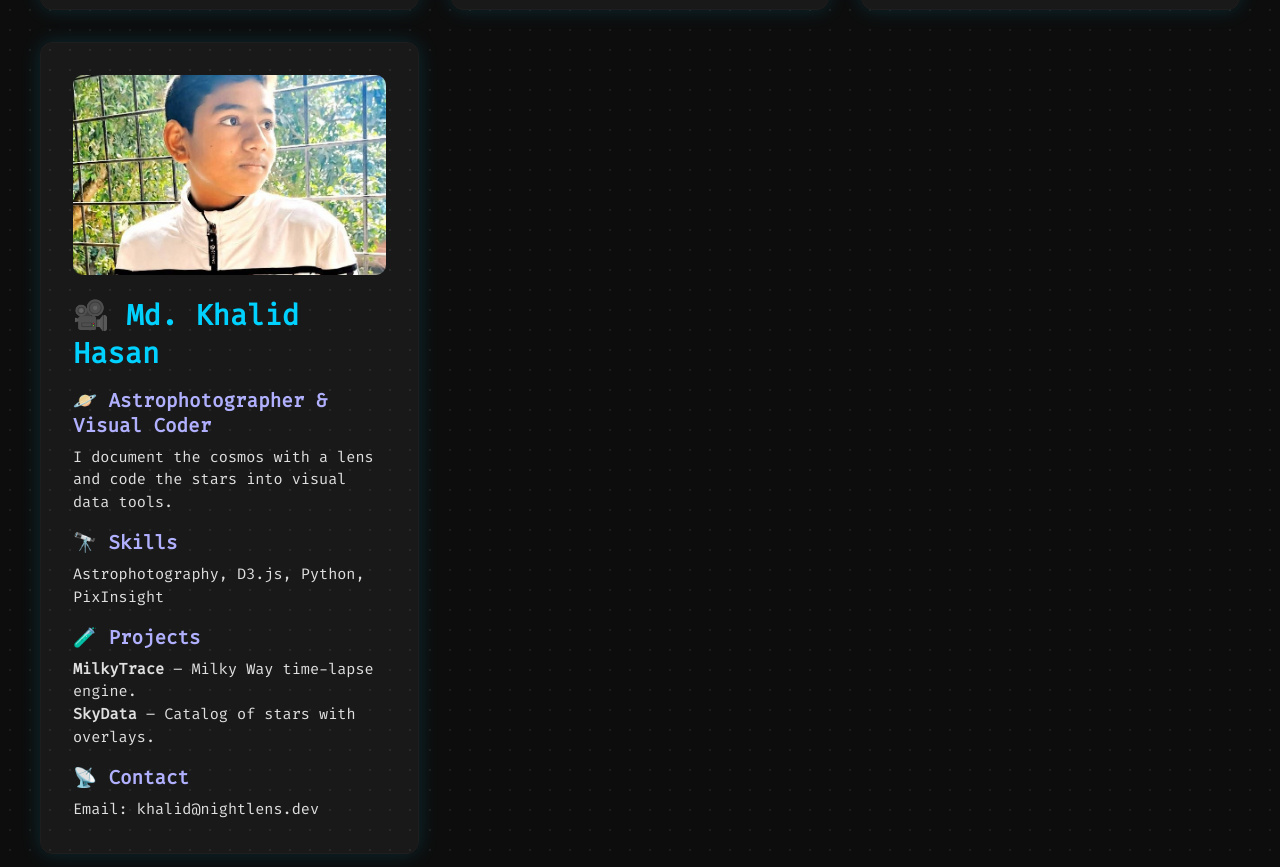
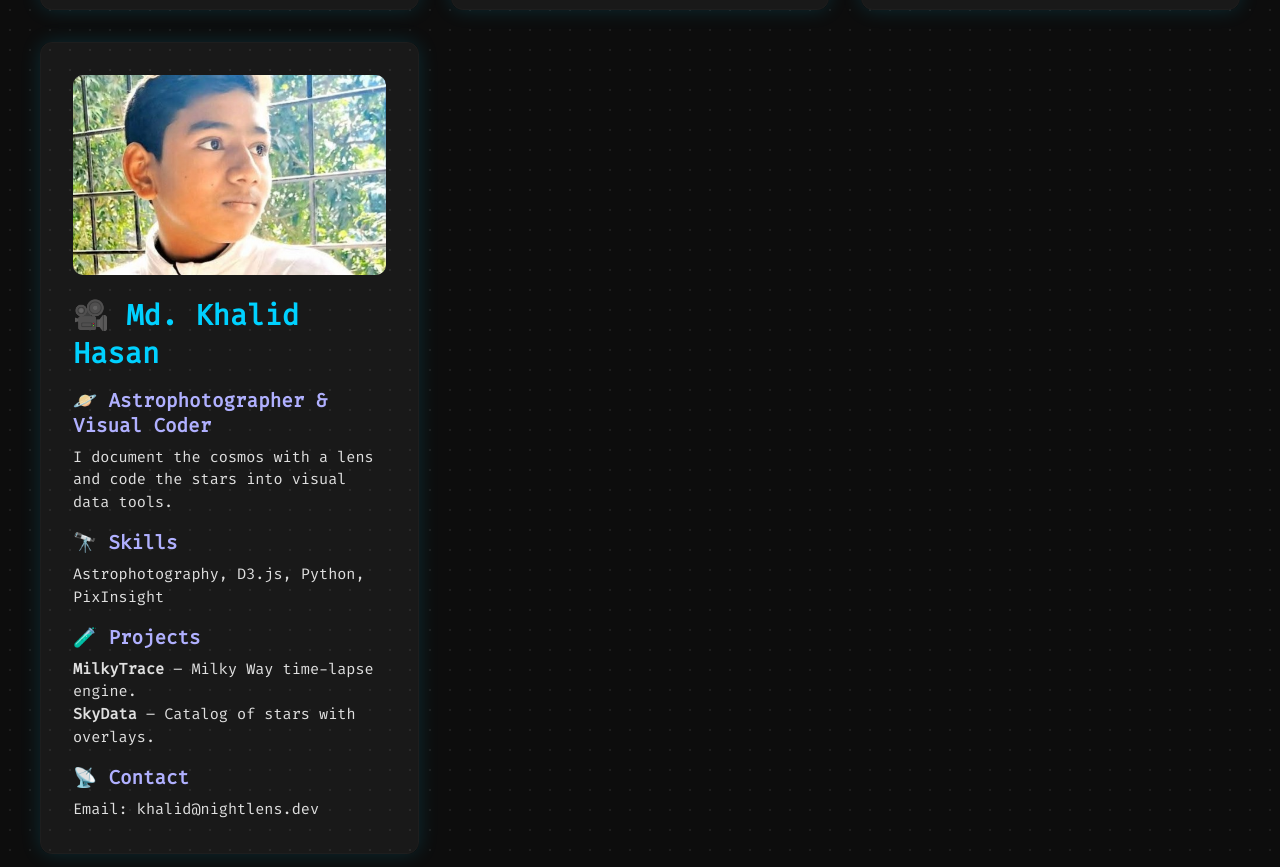
Before and after one commit to opurboamin/About, a plain HTML site: page index.html in a window 1280 px wide. Shown: the part 880-1747 px from the top of the page. Drawn offline with Linux system fonts and the light colour scheme.

Commit message:
complete

```diff
--- a/index.html
+++ b/index.html
@@ -142,7 +142,7 @@
 
     <!-- Md. Khalid Hasan -->
     <div class="profile">
-      <img src="8ed9209d-1840-4c53-bf3b-69d5d48e26cb.jpg" alt="Md. Khalid Hasan" />
+      <img src="Khalid.jpg" alt="Md. Khalid Hasan" />
       <h1>🎥 Md. Khalid Hasan</h1>
       <h2>🪐 Astrophotographer & Visual Coder</h2>
       <p>I document the cosmos with a lens and code the stars into visual data tools.</p>
```
Also changed, not shown: Khalid.jpg (added).
